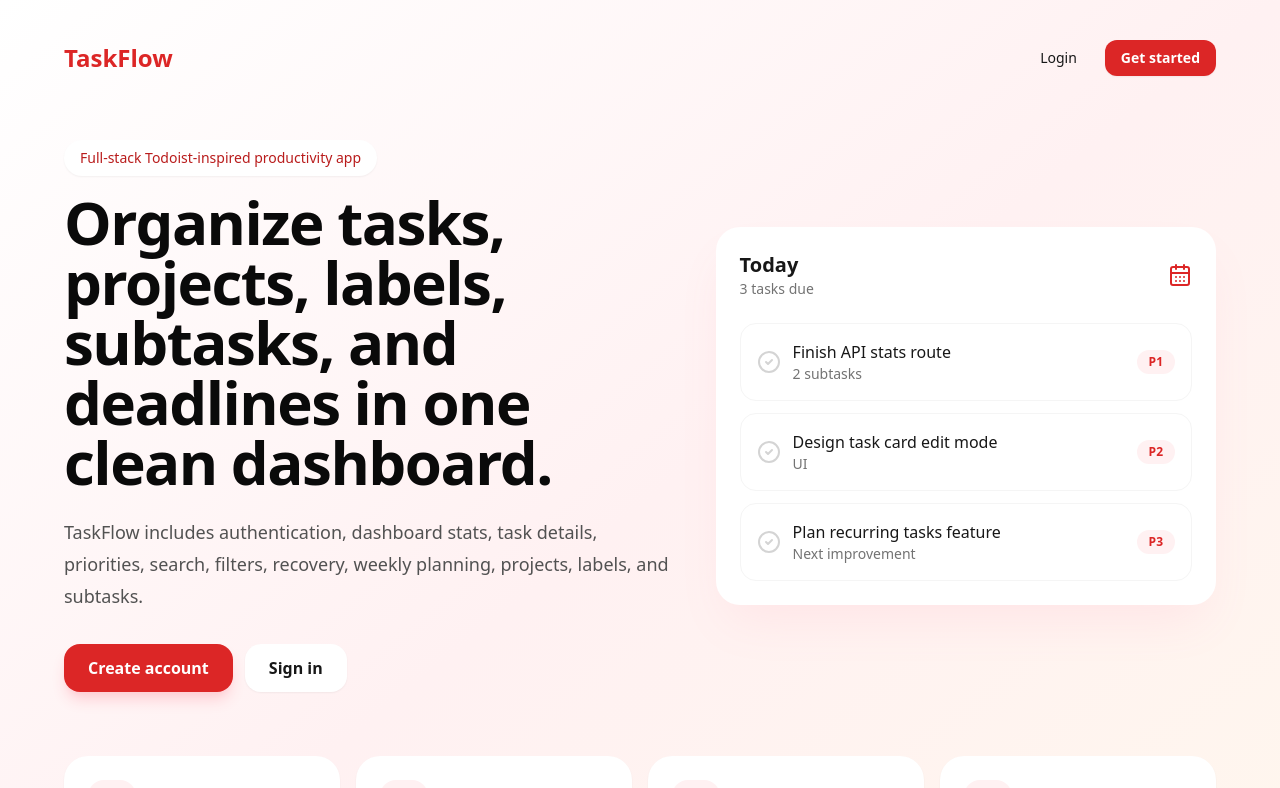
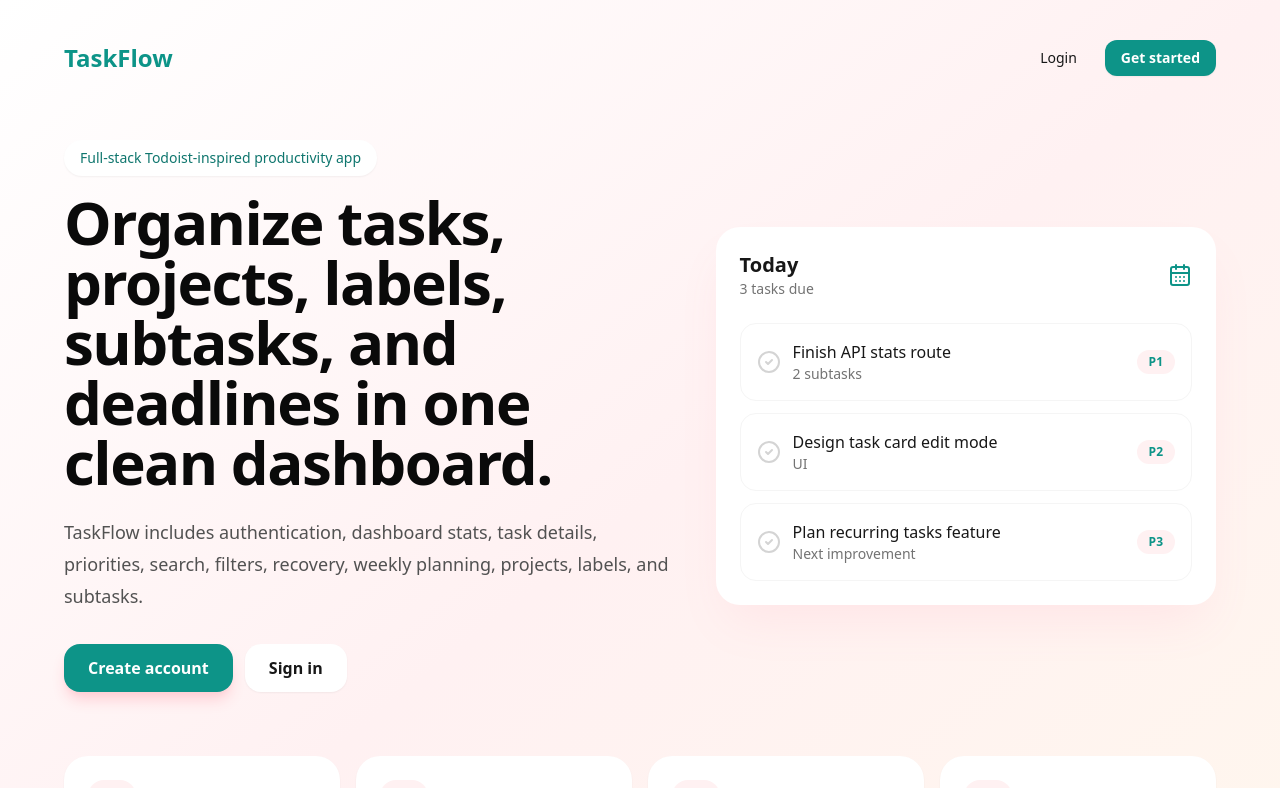
Before and after one commit to VenkatM77797/taskflow, a Next.js app in the folder frontend/: page / in a window 1280 px wide. Shown: the top 788 px of the page. Built offline with nearby package versions, Linux system fonts and the light colour scheme.

Commit message:
Added colors

```diff
--- a/frontend/tailwind.config.ts
+++ b/frontend/tailwind.config.ts
@@ -3,20 +3,30 @@ import type { Config } from 'tailwindcss';
 const config: Config = {
   darkMode: 'class',
   content: [
-    './src/pages/**/*.{js,ts,jsx,tsx,mdx}',
+    './src/app/**/*.{js,ts,jsx,tsx,mdx}',
     './src/components/**/*.{js,ts,jsx,tsx,mdx}',
-    './src/app/**/*.{js,ts,jsx,tsx,mdx}',
+    './src/lib/**/*.{js,ts,jsx,tsx,mdx}',
   ],
   theme: {
     extend: {
       colors: {
         brand: {
-          50: '#fff1f2',
-          500: '#ef4444',
-          600: '#dc2626',
-          700: '#b91c1c'
-        }
-      }
+          50: '#ECFDF5',
+          100: '#CCFBF1',
+          200: '#99F6E4',
+          300: '#5EEAD4',
+          400: '#2DD4BF',
+          500: '#14B8A6',
+          600: '#0D9488',
+          700: '#0F766E',
+          800: '#115E59',
+          900: '#134E4A',
+        },
+        accent: {
+          500: '#F97316',
+          600: '#EA580C',
+        },
+      },
     },
   },
   plugins: [],
```
